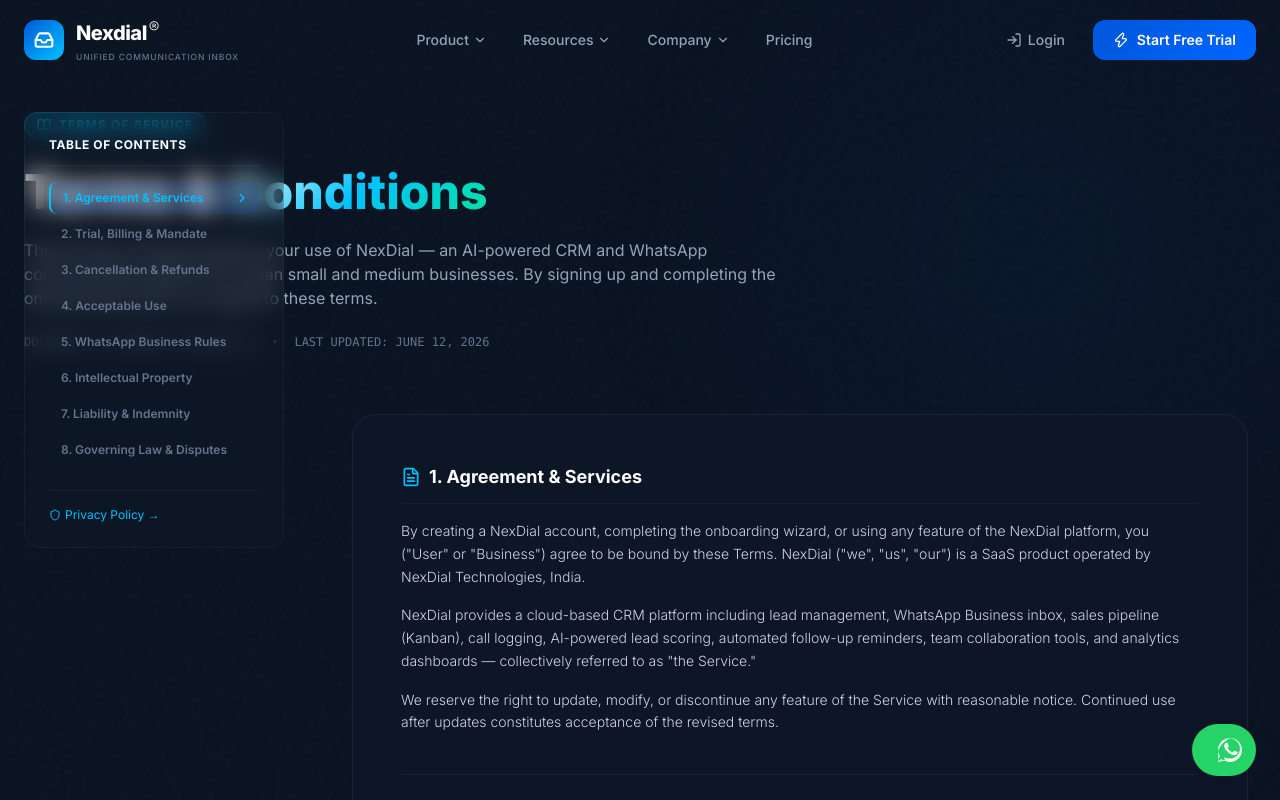
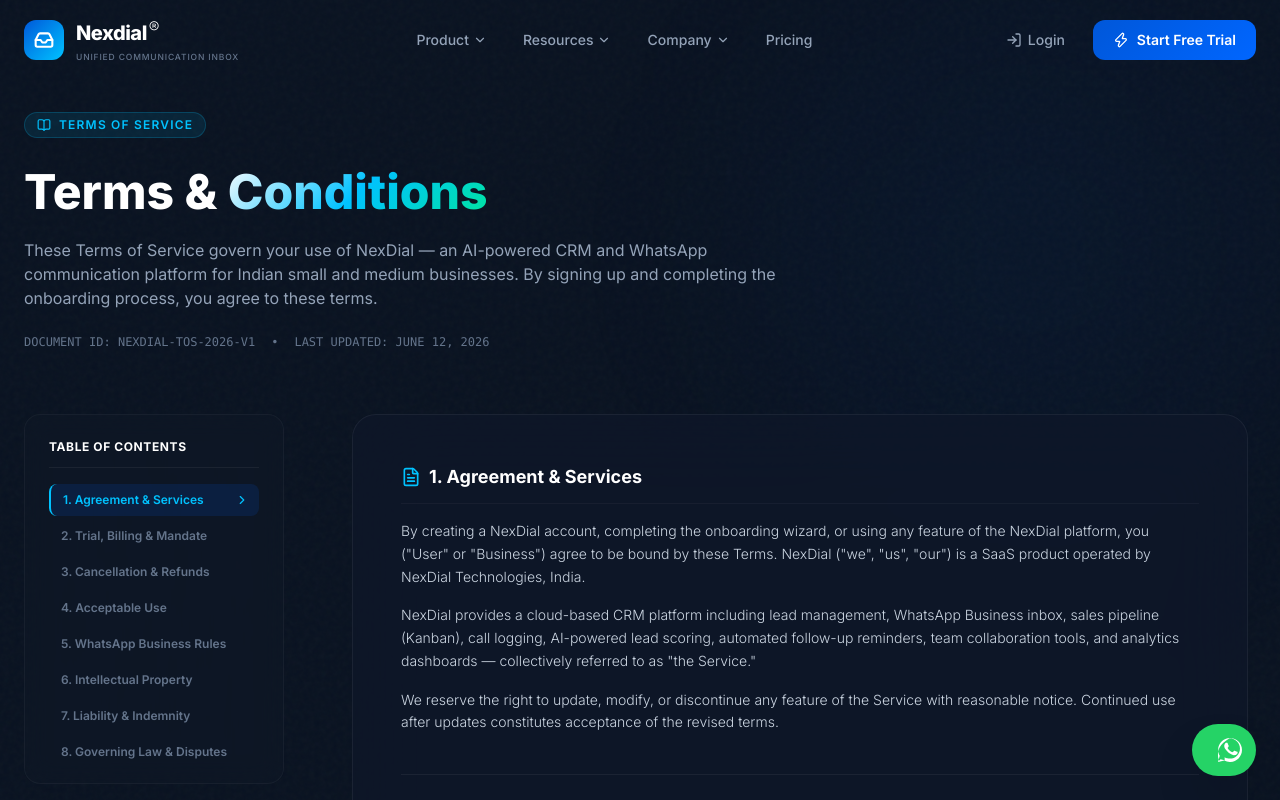
Before and after one commit to sabledattatray/Nexdial-IO, a Next.js app: page /terms in a window 1280 px wide. Shown: the top 800 px of the page. Built offline with nearby package versions, Linux system fonts and the light colour scheme.

Commit message:
fix: TOC sidebar top position now matches content grid start, not navbar - no more header overlap

```diff
--- a/src/app/privacy/page.tsx
+++ b/src/app/privacy/page.tsx
@@ -8,7 +8,9 @@ import Link from "next/link";
 export default function PrivacyPage() {
   const [activeSection, setActiveSection] = useState("introduction");
   const placeholderRef = useRef<HTMLDivElement>(null);
+  const gridRef = useRef<HTMLDivElement>(null);
   const [sidebarLeft, setSidebarLeft] = useState<number | null>(null);
+  const [sidebarTop, setSidebarTop] = useState<number>(112);
 
   const sections = [
     { id: "introduction",    label: "1. Who We Are & Scope" },
@@ -26,6 +28,10 @@ export default function PrivacyPage() {
       if (placeholderRef.current) {
         const rect = placeholderRef.current.getBoundingClientRect();
         setSidebarLeft(rect.left);
+      }
+      if (gridRef.current) {
+        const gridRect = gridRef.current.getBoundingClientRect();
+        setSidebarTop(gridRect.top + window.scrollY - window.scrollY);
       }
     };
     updateSidebarPos();
@@ -86,7 +92,7 @@ export default function PrivacyPage() {
         </AnimatedSection>
 
         {/* Content Body Grid */}
-        <div className="grid lg:grid-cols-[280px_1fr] gap-12 items-start">
+        <div ref={gridRef} className="grid lg:grid-cols-[280px_1fr] gap-12 items-start">
 
           {/* Placeholder: reserves grid column space for the fixed sidebar */}
           <div ref={placeholderRef} className="hidden lg:block w-[280px] shrink-0" />
@@ -97,10 +103,10 @@ export default function PrivacyPage() {
               className="hidden lg:block bg-white/[0.01] border border-white/[0.04] p-6 rounded-2xl backdrop-blur-md"
               style={{
                 position: "fixed",
-                top: "7rem",
+                top: sidebarTop,
                 left: sidebarLeft,
                 width: 260,
-                maxHeight: "calc(100vh - 8rem)",
+                maxHeight: `calc(100vh - ${sidebarTop}px - 1rem)`,
                 overflowY: "auto",
                 zIndex: 40,
               }}
--- a/src/app/terms/page.tsx
+++ b/src/app/terms/page.tsx
@@ -8,7 +8,9 @@ import Link from "next/link";
 export default function TermsPage() {
   const [activeSection, setActiveSection] = useState("agreement");
   const placeholderRef = useRef<HTMLDivElement>(null);
+  const gridRef = useRef<HTMLDivElement>(null);
   const [sidebarLeft, setSidebarLeft] = useState<number | null>(null);
+  const [sidebarTop, setSidebarTop] = useState<number>(112);
 
   const sections = [
     { id: "agreement",        label: "1. Agreement & Services" },
@@ -26,6 +28,10 @@ export default function TermsPage() {
       if (placeholderRef.current) {
         const rect = placeholderRef.current.getBoundingClientRect();
         setSidebarLeft(rect.left);
+      }
+      if (gridRef.current) {
+        const gridRect = gridRef.current.getBoundingClientRect();
+        setSidebarTop(gridRect.top + window.scrollY - window.scrollY);
       }
     };
     updateSidebarPos();
@@ -86,7 +92,7 @@ export default function TermsPage() {
         </AnimatedSection>
 
         {/* Content Body Grid */}
-        <div className="grid lg:grid-cols-[280px_1fr] gap-12 items-start">
+        <div ref={gridRef} className="grid lg:grid-cols-[280px_1fr] gap-12 items-start">
 
           {/* Placeholder: reserves grid column space for the fixed sidebar */}
           <div ref={placeholderRef} className="hidden lg:block w-[280px] shrink-0" />
@@ -97,10 +103,10 @@ export default function TermsPage() {
               className="hidden lg:block bg-white/[0.01] border border-white/[0.04] p-6 rounded-2xl backdrop-blur-md"
               style={{
                 position: "fixed",
-                top: "7rem",
+                top: sidebarTop,
                 left: sidebarLeft,
                 width: 260,
-                maxHeight: "calc(100vh - 8rem)",
+                maxHeight: `calc(100vh - ${sidebarTop}px - 1rem)`,
                 overflowY: "auto",
                 zIndex: 40,
               }}
```
